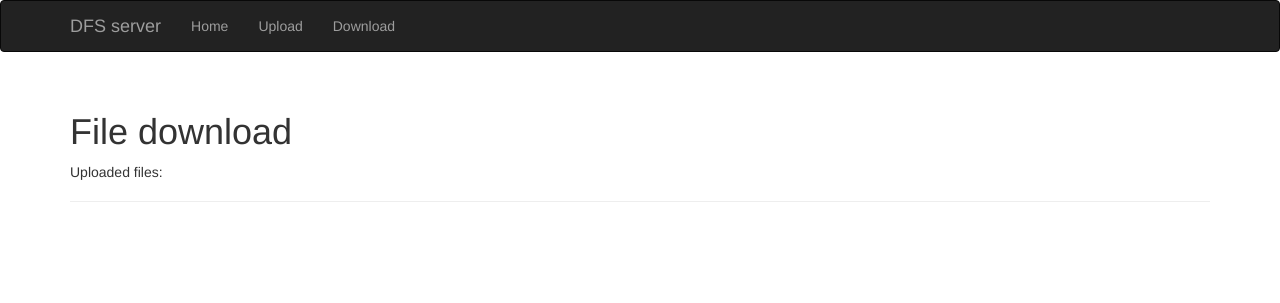
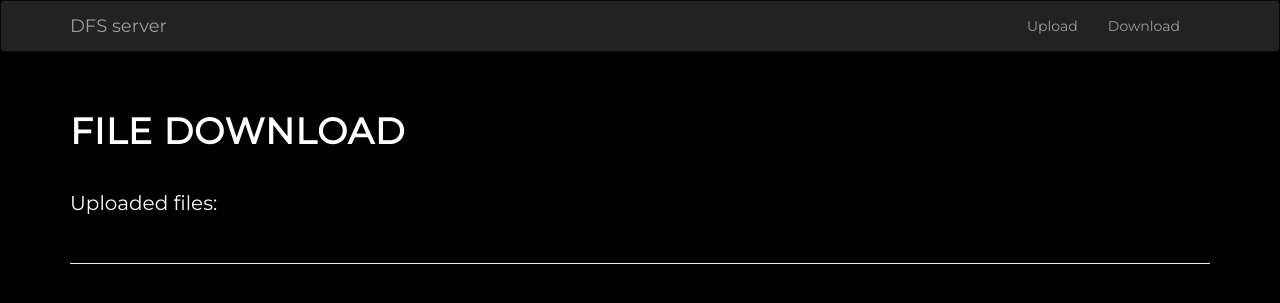
Before and after one commit to OSgroup-wwzz/DFS, a Flask app: page /download in a window 1280 px wide. Shown: the top 303 px of the page. Run offline with Flask 2, Linux system fonts and the light colour scheme; some libraries are stand-ins or nearby versions.

Commit message:
Stupid pycharm

```diff
--- a/templates/404.html
+++ b/templates/404.html
@@ -1,4 +1,8 @@
 {% extends "base.html" %}
+
+{% block heads %}
+{{ super() }}
+{% endblock %}
 
 {% block navbar %}
 {{ super() }}
@@ -13,7 +17,7 @@
             <img src="http://brokensink.com/images/dead_link.png" style=max-width:70%;height:auto;>
         </div>
         <div class=col-md-4>
-            <p style=h3>Oops, dead link</p>
+            <p class=monts>Oops, dead link</p>
         </div>
     </div>
 </div>
--- a/templates/base.html
+++ b/templates/base.html
@@ -1,4 +1,15 @@
 {% extends "bootstrap/base.html" %}
+{% block head %}
+{{ super() }}
+<link href="{{ url_for('static', filename='css/grayscale.min.css') }}" rel="stylesheet">
+<link href="https://fonts.googleapis.com/css?family=Montserrat" rel="stylesheet">
+<style type=text/css>
+	p.monts{font-family: 'Montserrat', sans-serif;size: 48px}
+	a.monts{font-family: 'Montserrat', sans-serif;}
+	h1.monts{font-family: 'Montserrat', sans-serif;size: 96px}
+
+</style>
+{% endblock %}
 
 {% block navbar %}
 <div class="navbar navbar-inverse" role=navigation>
@@ -9,17 +20,14 @@
                 <span class=sr-only>Toggle navigation</span>
                 <span class=icon-bar></span>
             </button>
-            <a class=navbar-brand href="/">DFS server</a>
+            <a class="navbar-brand monts" href="/">DFS server</a>
         </div>
-        <div class="navbar-collapse collapse">
+        <div class="navbar-collapse navbar-right collapse">
             <ul class="nav navbar-nav">
-                <li><a href="/">Home</a></li>
+                <li><a class=monts href="/upload">Upload</a></li>
             </ul>
             <ul class="nav navbar-nav">
-                <li><a href="/upload">Upload</a></li>
-            </ul>
-            <ul class="nav navbar-nav">
-                <li><a href="/download">Download</a></li>
+                <li><a class=monts href="/download">Download</a></li>
             </ul>
         </div>
     </div>
@@ -29,9 +37,12 @@
 {% block content %}
 <div class=container>
     <div class=page-header>
-        <h1>{% block subtitle %}{% endblock %}</h1>
+        <h1 class=monts>{% block subtitle %}{% endblock %}</h1>
         {% block subcontent %}{% endblock %}
     </div>
 
 </div>
 {% endblock %}
+
+{% block scripts %}
+{% endblock %}
--- a/templates/download.html
+++ b/templates/download.html
@@ -1,4 +1,8 @@
 {% extends "base.html" %}
+
+{% block heads %}
+{{ super() }}
+{% endblock %}
 
 {% block title %}Download{% endblock %}
 
@@ -9,8 +13,8 @@
 {% block subtitle %}File download{% endblock %}
 
 {% block subcontent %}
-<p>Uploaded files:</p>
+<p class=monts>Uploaded files:</p>
 {% for filename in filelist %}
-<li><a href="{{url_for('download_file',filename=filename)}}">{{ filename }}</a></li>
+<li><a class=monts href="{{url_for('download_file',filename=filename)}}">{{ filename }}</a></li>
 {% endfor %}
 {% endblock %}
--- a/templates/index.html
+++ b/templates/index.html
@@ -1,4 +1,8 @@
 {% extends "base.html" %}
+
+{% block head %}
+{{ super() }}
+{% endblock %}
 
 {% block title %}DFS server{% endblock %}
 
```
Also changed, not shown: 1 other file.
